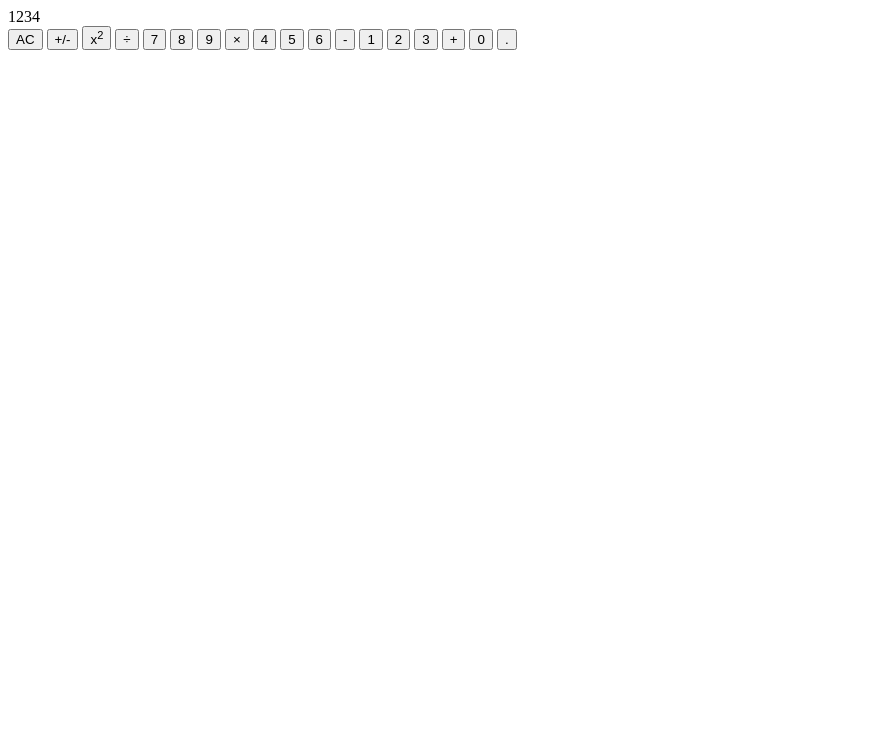
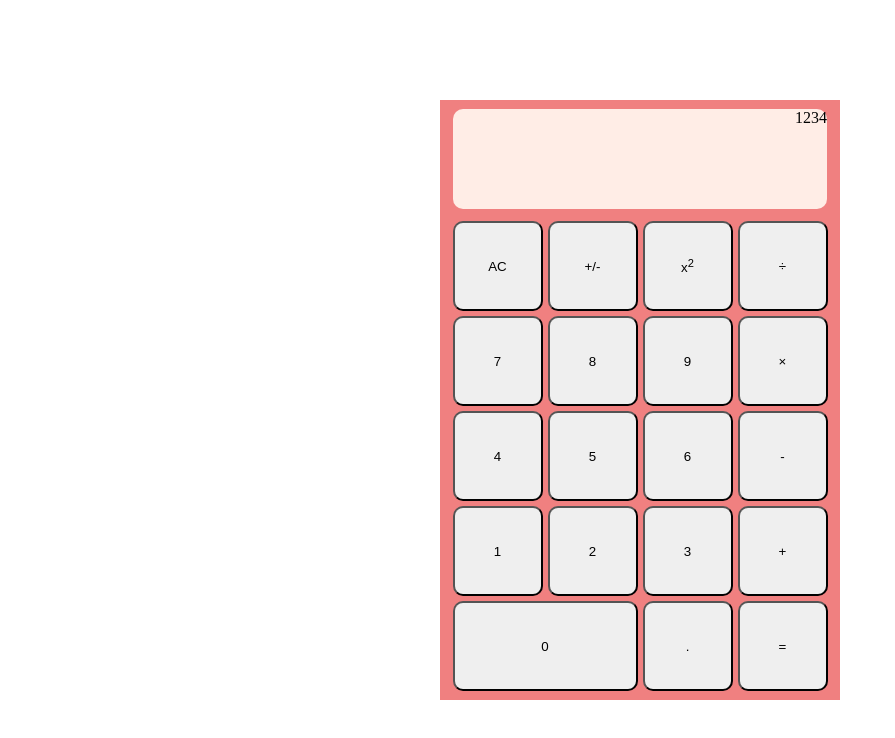
Before and after one commit to uselessconsumer/op-calculator, a plain HTML site: page index.html in a window 1280 px wide. Shown: the whole page, without its empty margins (0-895 px from the left). Drawn offline with Linux system fonts and the light colour scheme.

Commit message:
create basic ui for the calculator

```diff
--- a/index.html
+++ b/index.html
@@ -10,7 +10,7 @@
 <body>
 
     <div class="container">
-        <div class="screen">1234</div>
+        <div class="display">1234</div>
         <div class="buttons">
             <button id="ac">AC</button>
             <button id="negPos">+/-</button>
@@ -28,8 +28,9 @@
             <button id="2">2</button>
             <button id="3">3</button>
             <button id="add">+</button>
-            <button id="0">0</button>
+            <button id="zero">0</button>
             <button id="decimal">.</button>
+            <button id="equals">=</button>
         </div>
     </div>
 
--- a/styles.css
+++ b/styles.css
@@ -0,0 +1,42 @@
+body {
+    margin: 0;
+}
+
+.container {
+    background-color: lightcoral;
+    width: 400px;
+    height: 600px;
+    margin: 100px auto;
+    box-sizing: border-box;
+    display: flex;
+    flex-direction: column;
+    justify-content: space-evenly;
+}
+
+.display {
+    background-color: rgb(255, 237, 230);
+    border-radius: 10px;
+    height: 100px;
+    margin: 3px 13px;
+    text-align: right;
+}
+
+.buttons {
+    margin: 0px 10px;
+    box-sizing: border-box;
+    display: flex;
+    flex-direction: row;
+    flex-wrap: wrap;
+}
+
+#zero {
+    width: 185px;
+}
+
+button {
+    box-sizing: border-box;
+    margin: 2.5px;
+    width: 90px;
+    height: 90px;
+    border-radius: 10px;
+}
```
